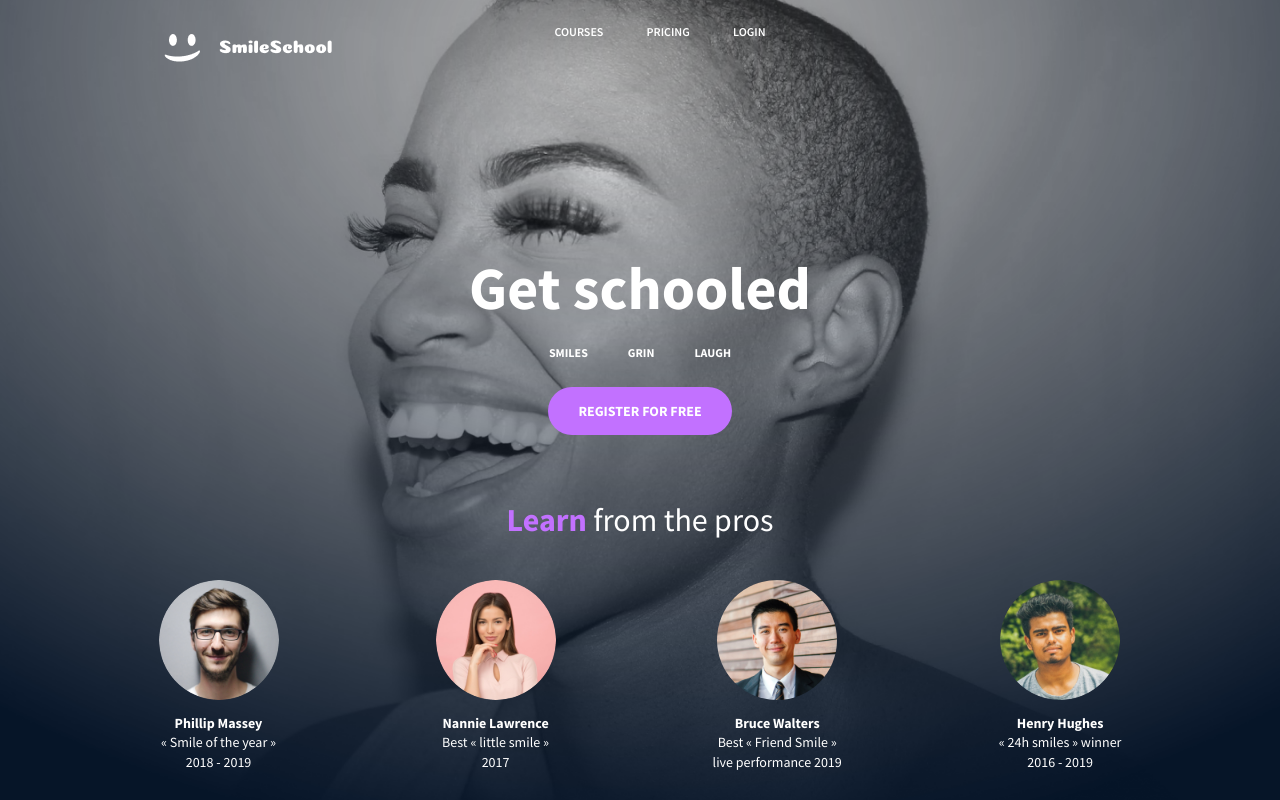
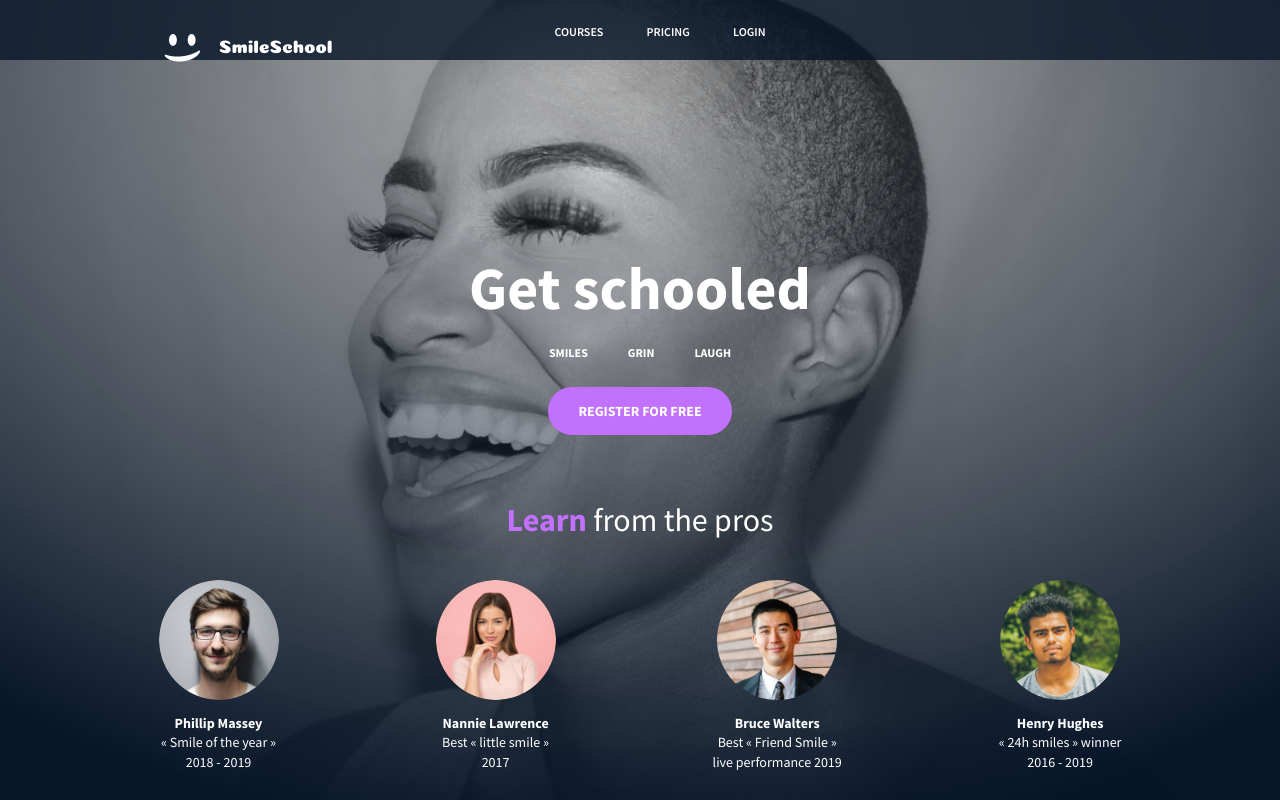
Before and after one commit to bikerironald/alx_html_css, a plain HTML site: page css_advanced/index.html in a window 1280 px wide. Shown: the top 800 px of the page. Drawn offline with Linux system fonts and the light colour scheme.

Commit message:
CSS, advanced website

```diff
--- a/css_advanced/styles.css
+++ b/css_advanced/styles.css
@@ -22,6 +22,8 @@ body {
   width: 100%;
   top: 0;
   z-index: 10;
+  position: fixed;
+  background-color: rgba(7, 22, 41, 0.8);
 }
 
 
```
